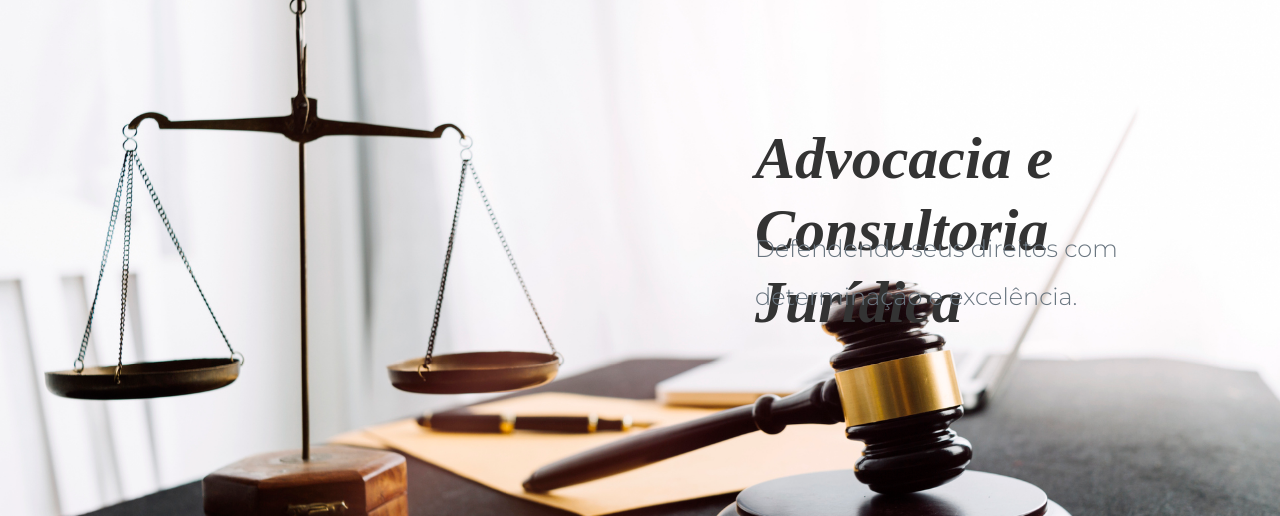
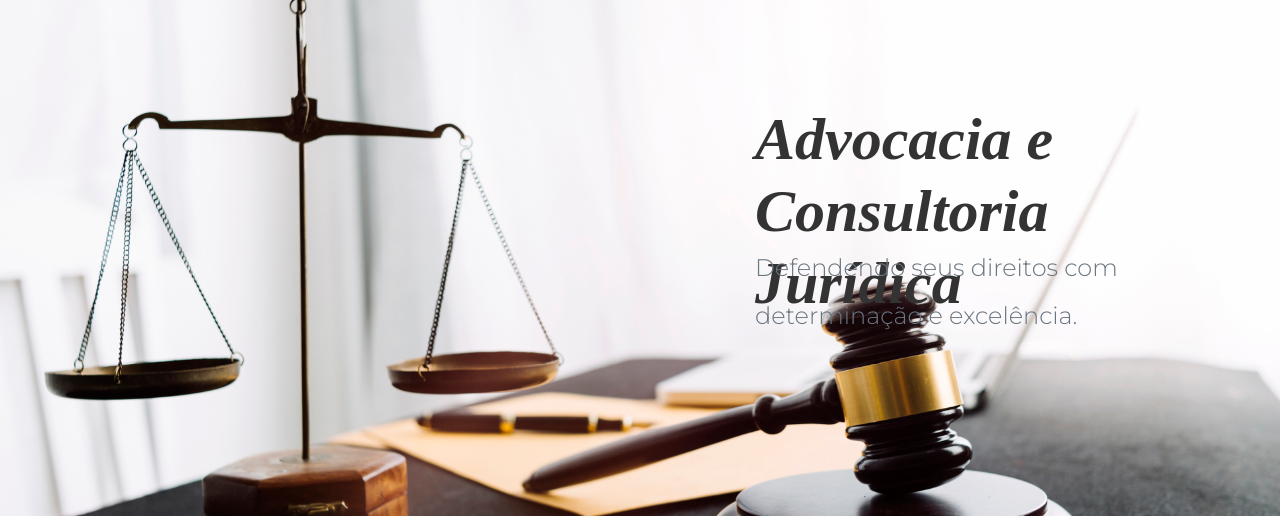
Before and after one commit to marcelamollica/advocacia_1, a plain HTML site: page index.html in a window 1280 px wide. Shown: the part 142-658 px from the top of the page. Drawn offline with nearby package versions, Linux system fonts and the light colour scheme; a web font is replaced by a local one.

Commit message:
Update index.html

```diff
--- a/index.html
+++ b/index.html
@@ -112,7 +112,7 @@
               		 	 <div class="row justify-content-lg-end">
                		   <div class="col-lg-7 col-xl-5">
                   	 <h1 data-caption-animate="fadeInUp" <span class="text-italic" data-caption-delay="100" style="margin-top: -3cm;">Advocacia e Consultoria Jurídica </span></h1>
-			<p data-caption-animate="fadeInUp" data-caption-delay="250" style="font-size: 24px; margin-top: -3cm;">Defendendo seus direitos com determinação e excelência. </p>
+			<p data-caption-animate="fadeInUp" data-caption-delay="250" style="font-size: 24px; margin-top: -2cm;">Defendendo seus direitos com determinação e excelência. </p>
 			 </div>
                   </div>
                 </div>
```
